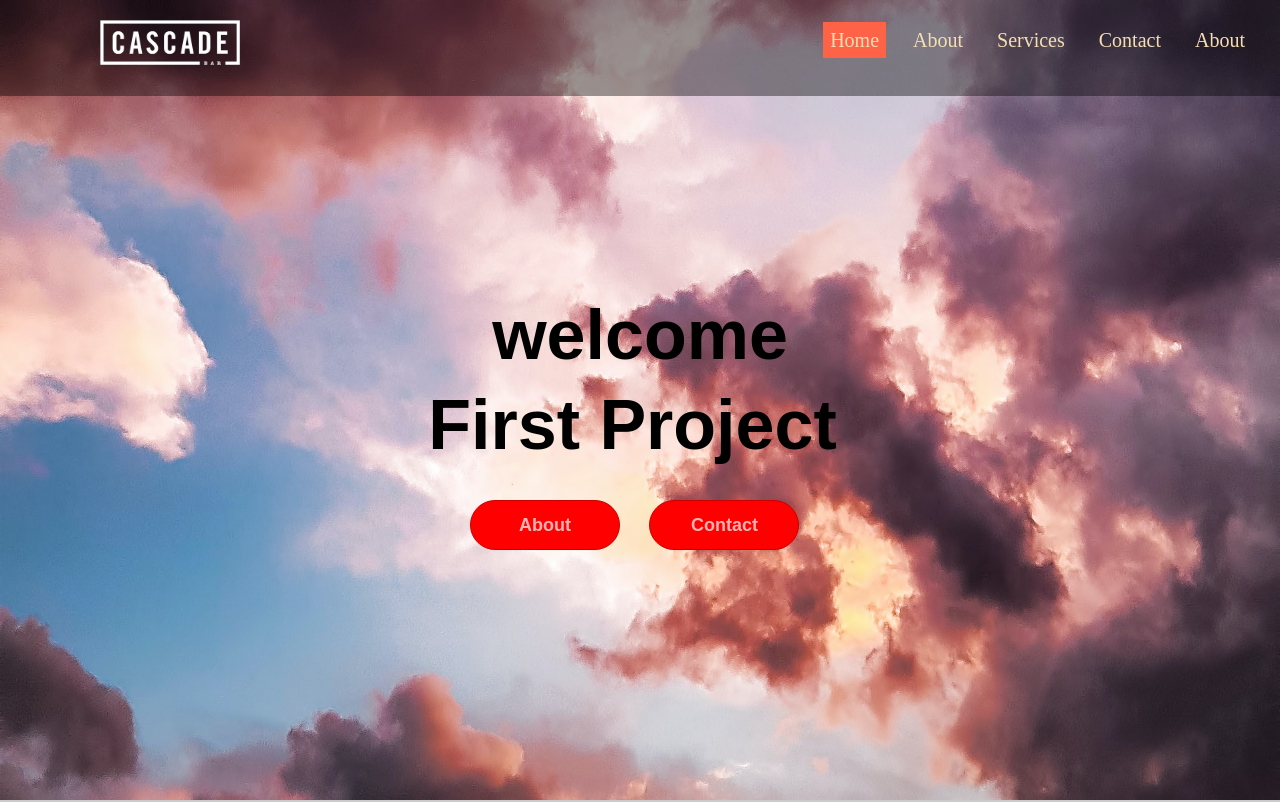
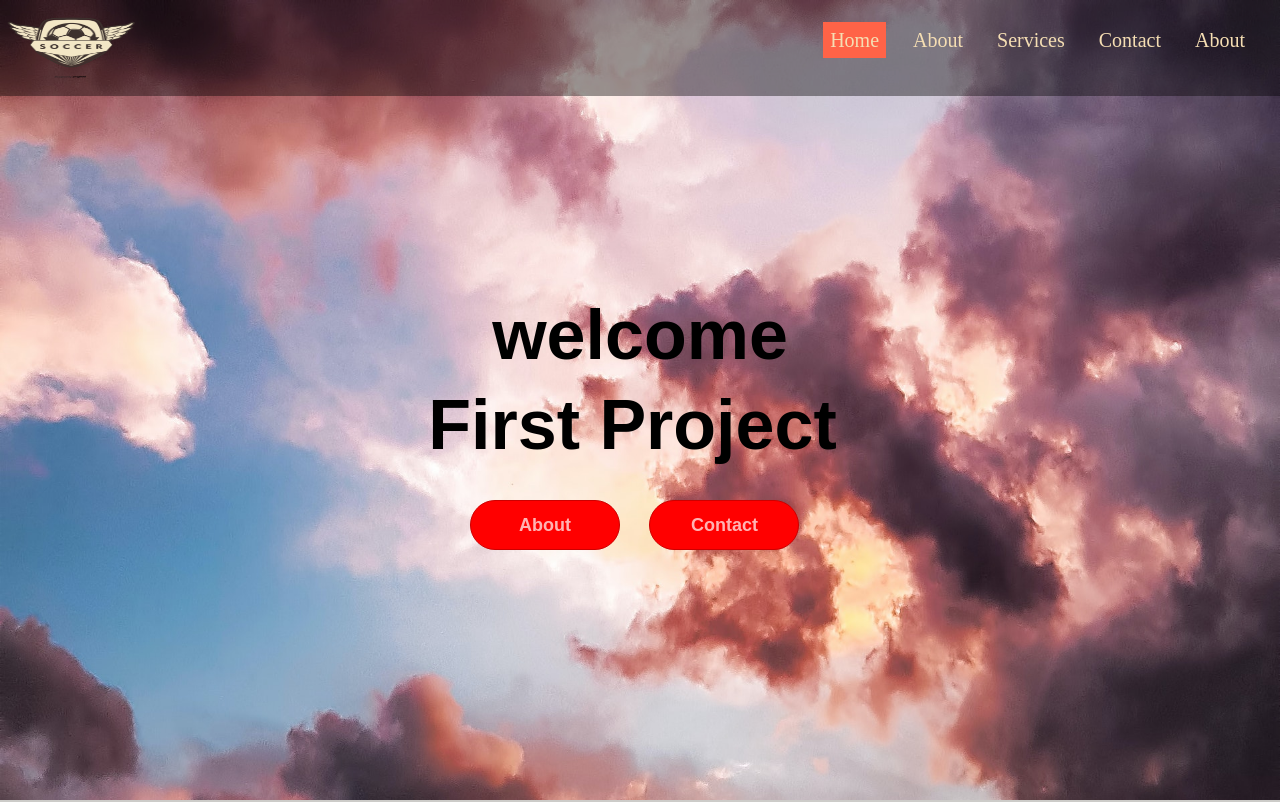
Before and after one commit to Salemah/first-project, a plain HTML site: page index.html in a window 1280 px wide. Shown: the top 802 px of the page. Drawn offline with Linux system fonts and the light colour scheme.

Commit message:
logo cange

```diff
--- a/index.html
+++ b/index.html
@@ -14,7 +14,7 @@
         <div class="wrapper">
             <nav class="navbar">
 
-                <img class="logo" src="logo.png" alt="">
+                <img class="logo" src="—Pngtree—football club  identity_853949.png" alt="">
                 <ul>
                     <li><a class="active" href="#">Home</a></li>
                     <li><a href="#">About</a></li>
--- a/style.css
+++ b/style.css
@@ -15,9 +15,9 @@ height: 100vh;
 }
 .logo{
     width: 140px;
-    height: auto;
-    margin-bottom: 0px;
-    padding: 20px 100px;
+    height: 80px;
+    margin-bottom: 10px;
+    padding-bottom: 20px;
 
 }
 .navbar ul{
```
Also changed, not shown: —Pngtree—football club  identity_853949.png (added).
